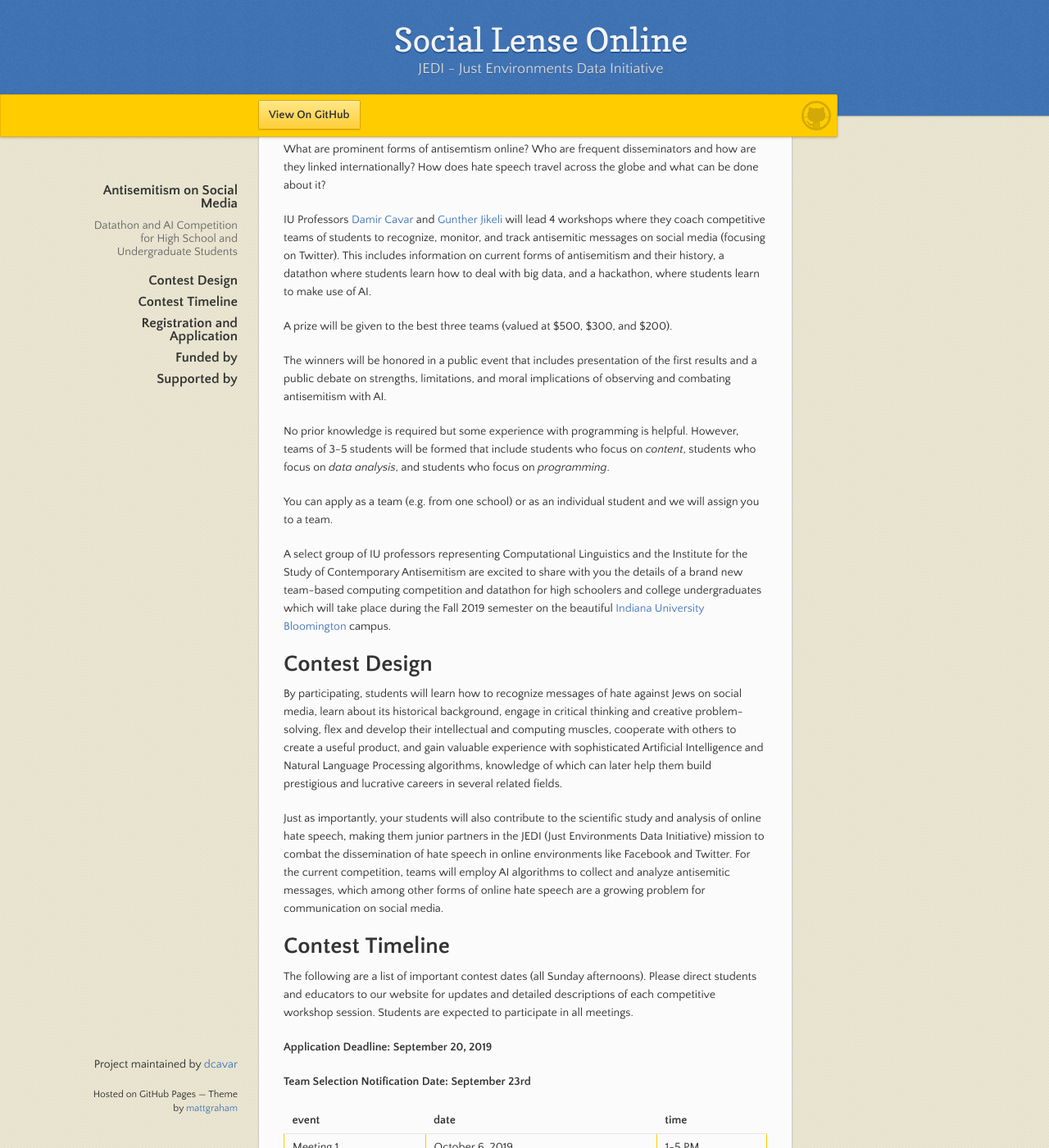
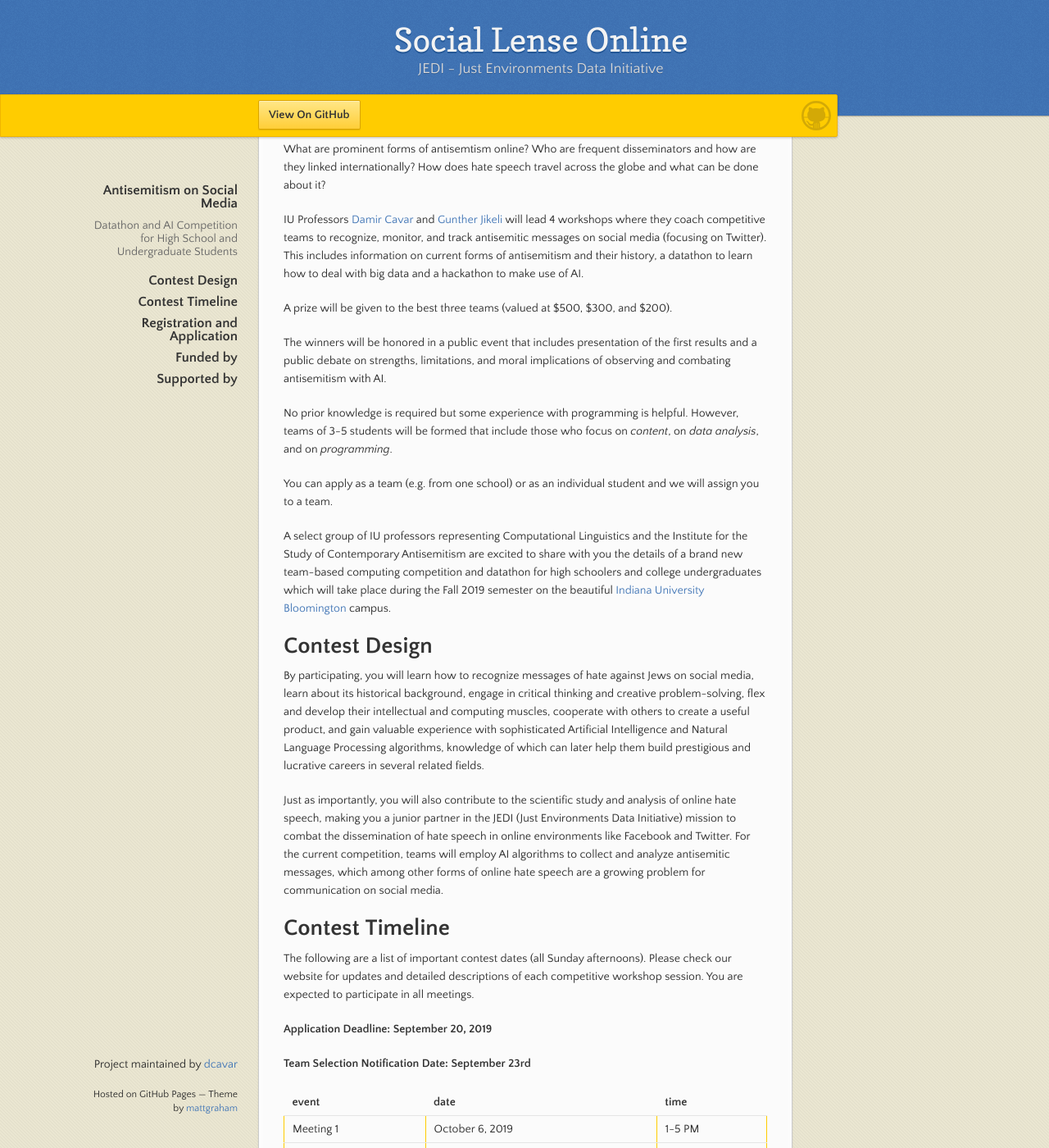
Before and after one commit to dcavar/sociallenseonline.github.io, a Jekyll site: the page built from docs/index.md, in a window 1280 px wide and 1400 px high, scrolled down 708 px. Shown: the whole window at 82% size. Built offline with Jekyll 4.4.1, drawn with Linux system fonts in a browser that asks for light colours; some of the changed text lies outside the part shown.

Commit message:
Update index.md
changed number of workshops from 4 to 3, changed wording to "speak to the student"

```diff
--- a/docs/index.md
+++ b/docs/index.md
@@ -13,10 +13,10 @@
 
 Want to learn about online hate speech like antisemitism and how to combat it using Artificial Intelligence?
 
-Join a team or compose your own to participate in
+Join a team or create your own to participate in
 
-- a DATATHON where students learn how to create and analyze corpora and big data and
-- a HACKATHON where students learn how to create and use AI algorithms
+- a DATATHON where you learn how to create and analyze corpora and big data and
+- a HACKATHON where you learn how to create and use AI algorithms
 
 in a series of competitive team-based workshops coached by IU professors.
 
@@ -28,11 +28,11 @@
 
 Online hate speech, including antisemitism, is a growing problem for communication on social media, such as Twitter. It has a global, regional, and local impact. Online and offline antisemitic incidents have increased in recent years even having an impact in some high schools across the country.
 
-We will train a group of high-school students and University undergraduates in 4 competitive workshops to recognize antisemitic messages on social media and to develop tracking tools by using AI.
+We will train a group of high-school students and University undergraduates in 3 competitive workshops to recognize antisemitic messages on social media and to develop tracking tools by using AI.
 
 What are prominent forms of antisemtism online?  Who are frequent disseminators and how are they linked internationally?  How does hate speech travel across the globe and what can be done about it?
 
-IU Professors [Damir Cavar](http://damir.cavar.me/) and [Gunther Jikeli](https://isca.indiana.edu/about/faculty/jikeli-gunther.html) will lead 4 workshops where they coach competitive teams of students to recognize, monitor, and track antisemitic messages on social media (focusing on Twitter). This includes information on current forms of antisemitism and their history, a datathon where students learn how to deal with big data, and a hackathon, where students learn to make use of AI.
+IU Professors [Damir Cavar](http://damir.cavar.me/) and [Gunther Jikeli](https://isca.indiana.edu/about/faculty/jikeli-gunther.html) will lead 4 workshops where they coach competitive teams to recognize, monitor, and track antisemitic messages on social media (focusing on Twitter). This includes information on current forms of antisemitism and their history, a datathon to learn how to deal with big data and a hackathon to make use of AI.
 
 A prize will be given to the best three teams (valued at $500, $300, and $200).
 
@@ -40,7 +40,7 @@
 
 
 
-No prior knowledge is required but some experience with programming is helpful. However, teams of 3-5 students will be formed that include students who focus on *content*, students who focus on *data analysis*, and students who focus on *programming*.
+No prior knowledge is required but some experience with programming is helpful. However, teams of 3-5 students will be formed that include those who focus on *content*, on *data analysis*, and on *programming*.
 
 You can apply as a team (e.g. from one school) or as an individual student and we will assign you to a team.
 
@@ -50,14 +50,14 @@
 
 # Contest Design
 
-By participating, students will learn how to recognize messages of hate against Jews on social media, learn about its historical background, engage in critical thinking and creative problem-solving, flex and develop their intellectual and computing muscles, cooperate with others to create a useful product, and gain valuable experience with sophisticated Artificial Intelligence and Natural Language Processing algorithms, knowledge of which can later help them build prestigious and lucrative careers in several related fields.
+By participating, you will learn how to recognize messages of hate against Jews on social media, learn about its historical background, engage in critical thinking and creative problem-solving, flex and develop their intellectual and computing muscles, cooperate with others to create a useful product, and gain valuable experience with sophisticated Artificial Intelligence and Natural Language Processing algorithms, knowledge of which can later help them build prestigious and lucrative careers in several related fields.
 
-Just as importantly, your students will also contribute to the scientific study and analysis of online hate speech, making them junior partners in the JEDI (Just Environments Data Initiative) mission to combat the dissemination of hate speech in online environments like Facebook and Twitter. For the current competition, teams will employ AI algorithms to collect and analyze antisemitic messages, which among other forms of online hate speech are a growing problem for communication on social media.
+Just as importantly, you will also contribute to the scientific study and analysis of online hate speech, making you a junior partner in the JEDI (Just Environments Data Initiative) mission to combat the dissemination of hate speech in online environments like Facebook and Twitter. For the current competition, teams will employ AI algorithms to collect and analyze antisemitic messages, which among other forms of online hate speech are a growing problem for communication on social media.
 
 
 # Contest Timeline
 
-The following are a list of important contest dates (all Sunday afternoons). Please direct students and educators to our website for updates and detailed descriptions of each competitive workshop session. Students are expected to participate in all meetings.
+The following are a list of important contest dates (all Sunday afternoons). Please check our website for updates and detailed descriptions of each competitive workshop session. You are expected to participate in all meetings.
 
 **Application Deadline: September 20, 2019**
 
@@ -76,9 +76,9 @@
 **Closing Symposium: (Time and Location TBA)**
 
 
-All 4 competitive workshops and the final Symposium will take place on the IU-BL campus in Bloomington, Indiana. Participants are expected to arrange their own travel to the competition site.
+All 3 competitive workshops and the final Symposium will take place on the IU-BL campus in Bloomington, Indiana. Participants are expected to arrange their own travel to the competition site.
 
-Having reviewed this general competition description and contest timeline, please share the [linked competition flyer](Flyer.pdf) widely with teachers and students across high schools in your district.
+Having reviewed this general competition description and contest timeline, please share the [linked competition flyer](Flyer.pdf) widely with anyone interested in participating.
 
 All high school students are invited to apply (we welcome applications anytime from now through September 20).
 
```
